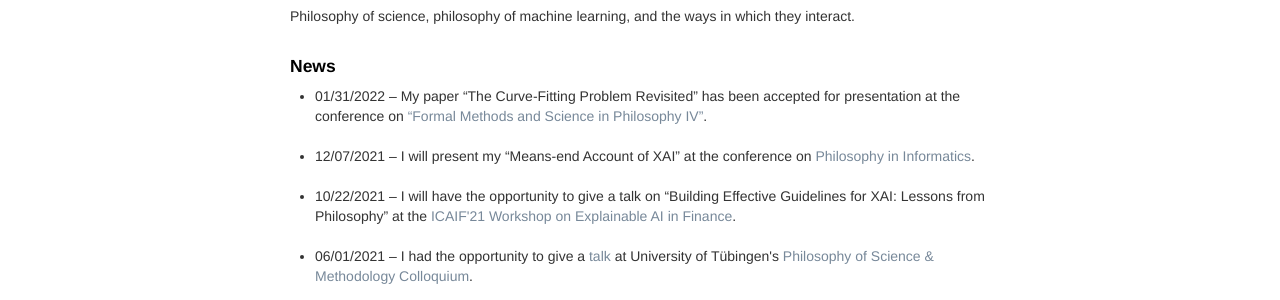
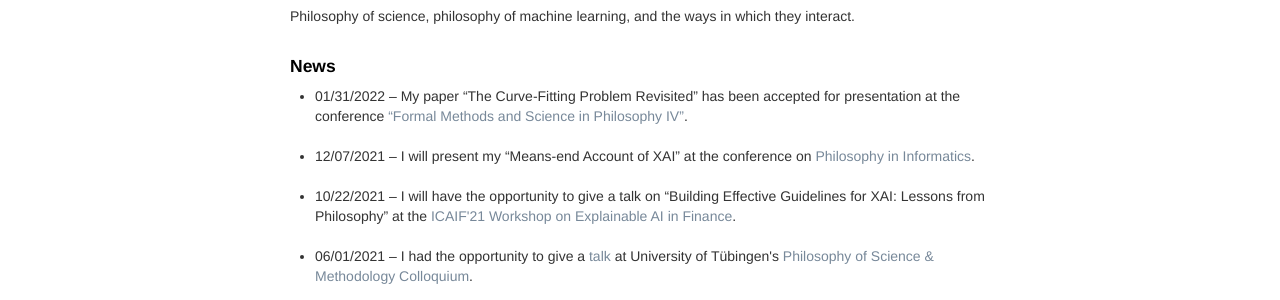
Before and after one commit to oliverbuchholz/oliverbuchholz.github.io, a Jekyll site: the page built from index.md, in a window 1280 px wide. Shown: the part 306-606 px from the top of the page. Built offline with Jekyll 4.4.1, drawn with Linux system fonts in a browser that asks for light colours.

Commit message:
fixed typo

```diff
--- a/index.md
+++ b/index.md
@@ -21,7 +21,7 @@ Philosophy of science, philosophy of machine learning, and the ways in which the
 <h4> News </h4>
 
 <ul>
-<li> 01/31/2022 &ndash; My paper &ldquo;The Curve-Fitting Problem Revisited&rdquo; has been accepted for presentation at the conference on <a href="https://www.ifzg.hr/fmsph/" target="_blank">&ldquo;Formal Methods and Science in Philosophy IV&rdquo;</a>.<br><br>
+<li> 01/31/2022 &ndash; My paper &ldquo;The Curve-Fitting Problem Revisited&rdquo; has been accepted for presentation at the conference <a href="https://www.ifzg.hr/fmsph/" target="_blank">&ldquo;Formal Methods and Science in Philosophy IV&rdquo;</a>.<br><br>
 </li>
 
 <li> 12/07/2021 &ndash; I will present my &ldquo;Means-end Account of XAI&rdquo; at the conference on <a href="https://calculemus.org/fi6/" target="_blank">Philosophy in Informatics</a>.<br><br>
```
